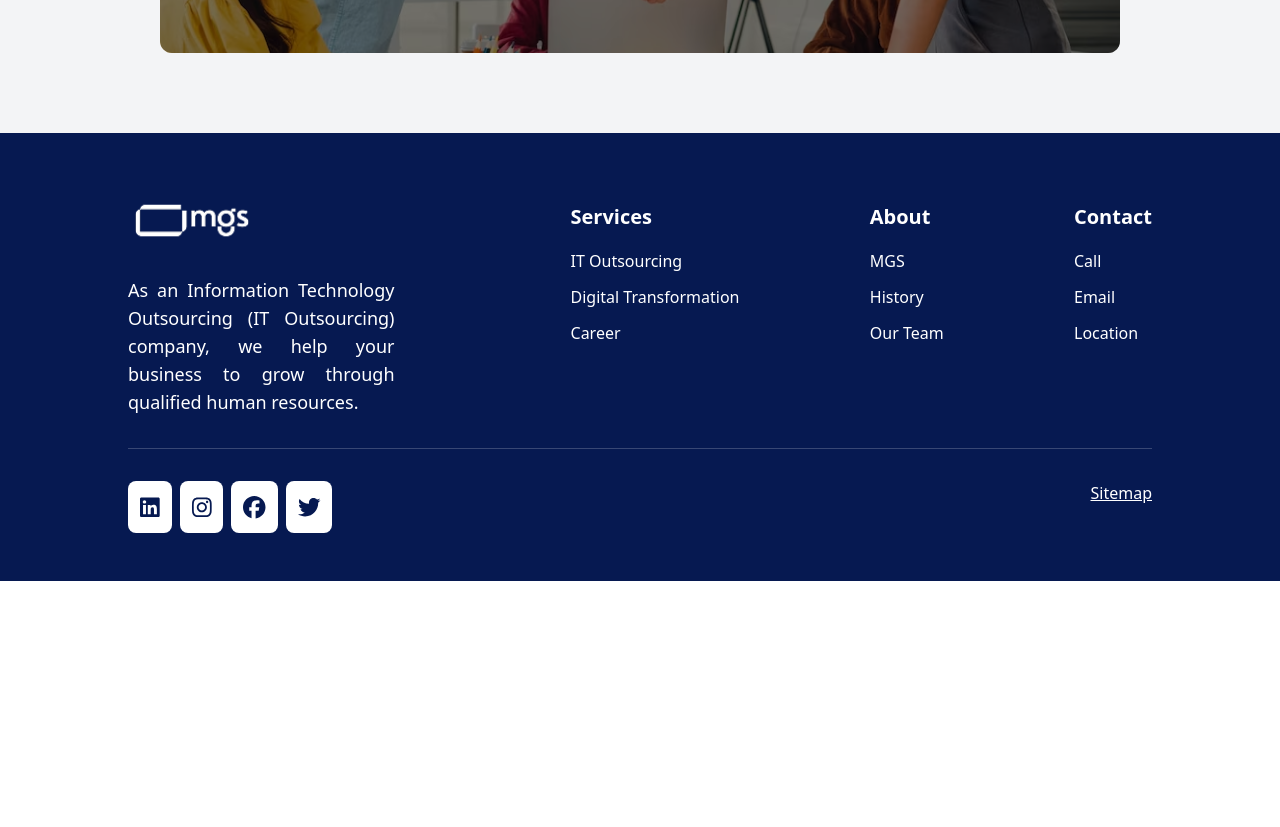
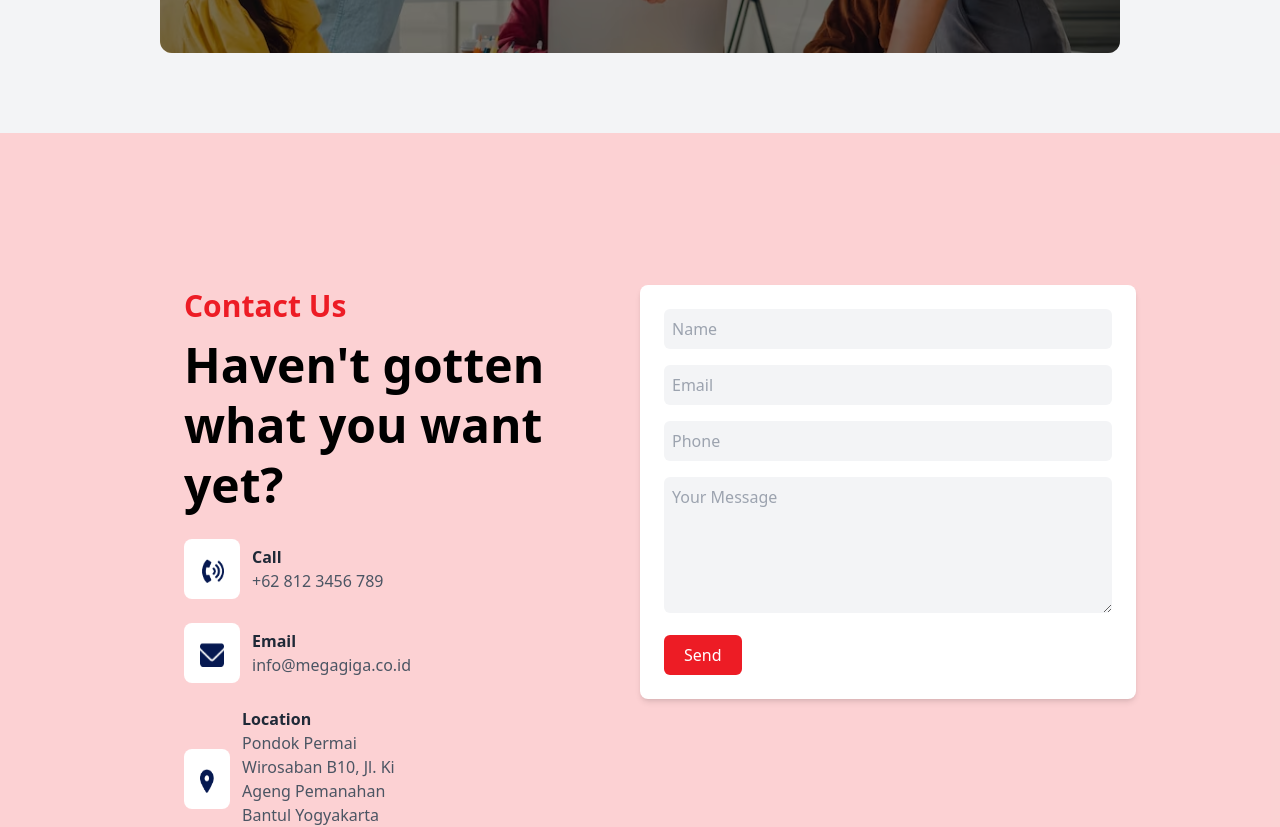
Before and after one commit to dwicah79/take-home-test-vue, a Vue app: page / in a window 1280 px wide. Shown: the part 3900-4727 px from the top of the page. Before the commit the page ends 4481 px from the top, so only its background shows below. Built offline with nearby package versions, Linux system fonts and the light colour scheme; no server answers.

Commit message:
render contact us component in home view

```diff
--- a/src/views/HomeView.vue
+++ b/src/views/HomeView.vue
@@ -13,6 +13,7 @@ import FooterComponent from '@/components/FooterComponent.vue'
 import AboutComponent from '@/components/AboutComponent.vue'
 import PurposeComponent from '@/components/PurposeComponent.vue'
 import TaglineComponent from '@/components/TaglineComponent.vue'
+import ContacUsComponent from '@/components/ContacUsComponent.vue'
 
 const servicesStore = useServicesStore()
 const languageStore = useLanguageStore()
@@ -68,7 +69,7 @@ watch(
       image-src="false"
       backgroundColor="bg-gray-100"
       :useGrid="true"
-      :gridCols="('lg:grid-cols-3', 'grid-cols-1')"
+      :gridCols="('lg:grid-cols-4', 'grid-cols-1', 'md:grid-cols-2')"
     >
       <CardComponent
         v-for="item in whiesStore.whies"
@@ -82,6 +83,8 @@ watch(
     </SectionComponent>
 
     <SectionComponent
+      title=""
+      subtitle=""
       :Image="true"
       imageSrc="/src/assets/images/vectorright.png"
       backgroundColor="bg-white"
@@ -93,6 +96,17 @@ watch(
 
     <PurposeComponent />
     <TaglineComponent />
+
+    <SectionComponent
+      title=""
+      subtitle=""
+      :Image="false"
+      imageSrc="false"
+      backgroundColor="bg-primary-20"
+      :useGrid="false"
+    >
+      <ContacUsComponent />
+    </SectionComponent>
   </main>
 
   <footer>
```
